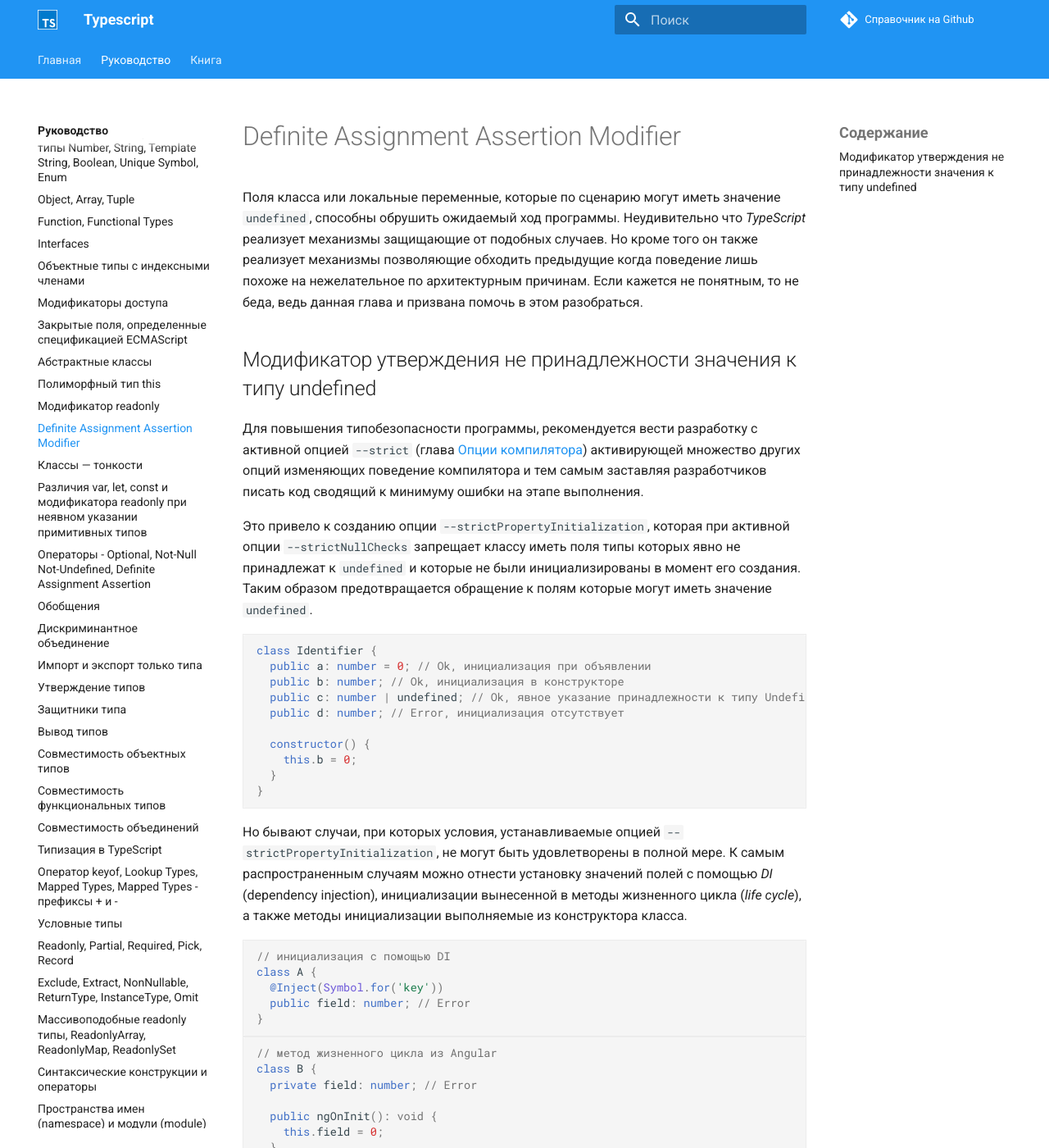
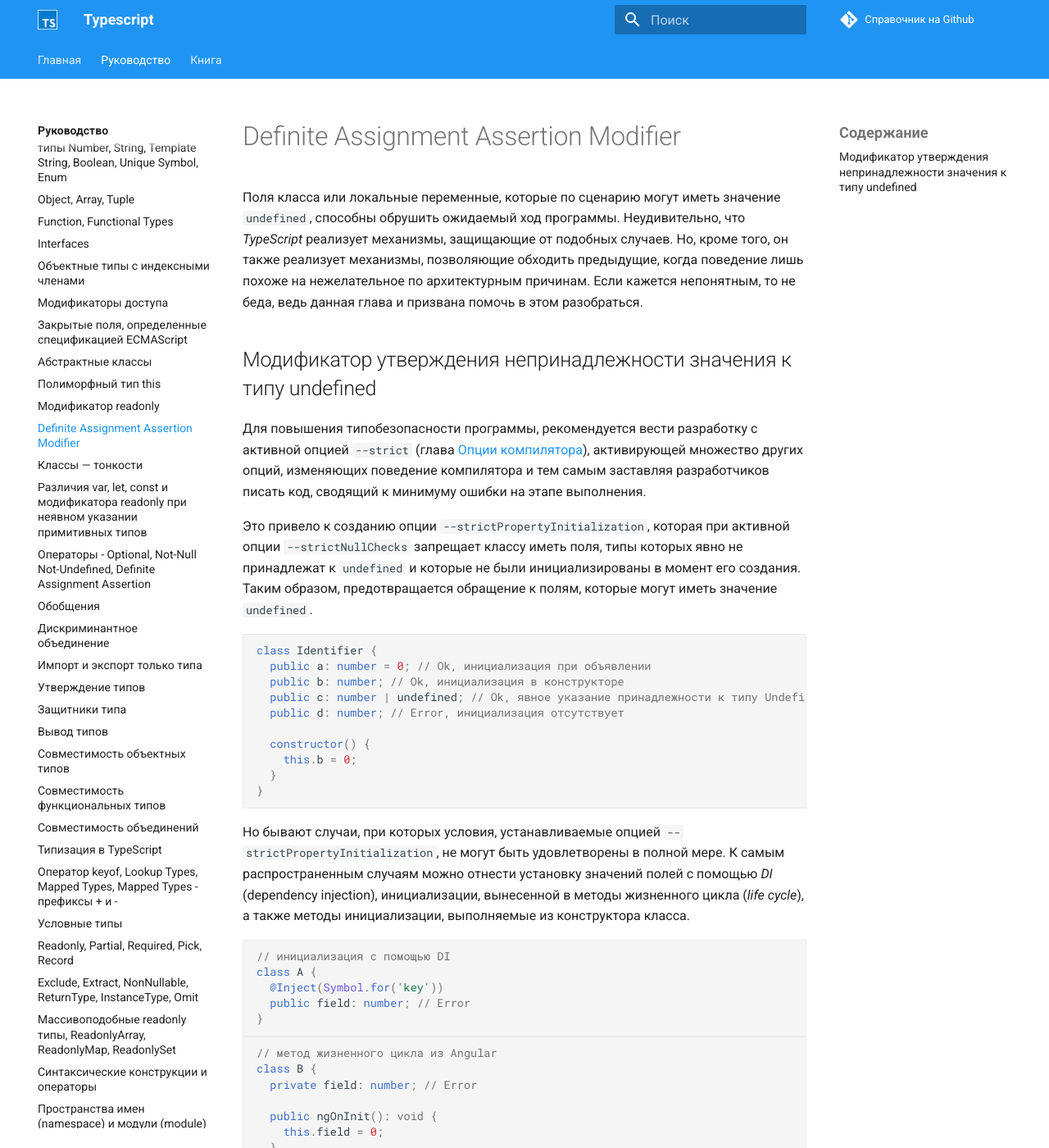
Before and after one commit to xsltdev/scriptdev.ru, an MkDocs documentation site: the page built from docs/guide/028.md, in a window 1280 px wide and 1400 px high. Shown: the whole window at 82% size. Built offline with MkDocs 1.6.1 and Material for MkDocs 9.7.7, drawn with Linux system fonts in a browser that asks for light colours; comment, search, counter and statistics services are not loaded; some of the changed text lies outside the part shown.

Commit message:
edited mistakes

````diff
--- a/docs/guide/028.md
+++ b/docs/guide/028.md
@@ -1,12 +1,12 @@
 # Definite Assignment Assertion Modifier
 
-Поля класса или локальные переменные, которые по сценарию могут иметь значение `undefined`, способны обрушить ожидаемый ход программы. Неудивительно что _TypeScript_ реализует механизмы защищающие от подобных случаев. Но кроме того он также реализует механизмы позволяющие обходить предыдущие когда поведение лишь похоже на нежелательное по архитектурным причинам. Если кажется не понятным, то не беда, ведь данная глава и призвана помочь в этом разобраться.
+Поля класса или локальные переменные, которые по сценарию могут иметь значение `undefined`, способны обрушить ожидаемый ход программы. Неудивительно, что _TypeScript_ реализует механизмы, защищающие от подобных случаев. Но, кроме того, он также реализует механизмы, позволяющие обходить предыдущие, когда поведение лишь похоже на нежелательное по архитектурным причинам. Если кажется непонятным, то не беда, ведь данная глава и призвана помочь в этом разобраться.
 
-## Модификатор утверждения не принадлежности значения к типу undefined
+## Модификатор утверждения непринадлежности значения к типу undefined
 
-Для повышения типобезопасности программы, рекомендуется вести разработку с активной опцией `--strict` (глава [Опции компилятора](060.md)) активирующей множество других опций изменяющих поведение компилятора и тем самым заставляя разработчиков писать код сводящий к минимуму ошибки на этапе выполнения.
+Для повышения типобезопасности программы, рекомендуется вести разработку с активной опцией `--strict` (глава [Опции компилятора](060.md)), активирующей множество других опций, изменяющих поведение компилятора и тем самым заставляя разработчиков писать код, сводящий к минимуму ошибки на этапе выполнения.
 
-Это привело к созданию опции `--strictPropertyInitialization`, которая при активной опции `--strictNullChecks` запрещает классу иметь поля типы которых явно не принадлежат к `undefined` и которые не были инициализированы в момент его создания. Таким образом предотвращается обращение к полям которые могут иметь значение `undefined`.
+Это привело к созданию опции `--strictPropertyInitialization`, которая при активной опции `--strictNullChecks` запрещает классу иметь поля, типы которых явно не принадлежат к `undefined` и которые не были инициализированы в момент его создания. Таким образом, предотвращается обращение к полям, которые могут иметь значение `undefined`.
 
 ```ts
 class Identifier {
@@ -21,7 +21,7 @@
 }
 ```
 
-Но бывают случаи, при которых условия, устанавливаемые опцией `--strictPropertyInitialization`, не могут быть удовлетворены в полной мере. К самым распространенным случаям можно отнести установку значений полей с помощью _DI_ (dependency injection), инициализации вынесенной в методы жизненного цикла (_life cycle_), а также методы инициализации выполняемые из конструктора класса.
+Но бывают случаи, при которых условия, устанавливаемые опцией `--strictPropertyInitialization`, не могут быть удовлетворены в полной мере. К самым распространенным случаям можно отнести установку значений полей с помощью _DI_ (dependency injection), инициализации, вынесенной в методы жизненного цикла (_life cycle_), а также методы инициализации, выполняемые из конструктора класса.
 
 ```ts
 // инициализация с помощью DI
@@ -57,7 +57,7 @@
 }
 ```
 
-Для таких случаев синтаксис _TypeScript_ содержит модификатор _definite assignment assertion modifier_, который указывается с помощью символа восклицательного знака (`!`) располагаемого после идентификатора поля или переменной.
+Для таких случаев синтаксис _TypeScript_ содержит модификатор _definite assignment assertion modifier_, который указывается с помощью символа восклицательного знака (`!`), располагаемого после идентификатора поля или переменной.
 
 ```ts
 class Identifier {
@@ -69,7 +69,7 @@
 const identifier!: Type;
 ```
 
-Применяя модификатор _definite assignment assertion modifier_ разработчик сообщает компилятору что берет ответственность за инициализацию поля на себя.
+Применяя модификатор _definite assignment assertion modifier_, разработчик сообщает компилятору, что берет ответственность за инициализацию поля на себя.
 
 ```ts
 // инициализация с помощью DI
@@ -105,4 +105,4 @@
 }
 ```
 
-Данный модификатор можно применять только тогда, когда доподлинно известно, что поле или переменная будет инициализирована каким-либо механизмом выполняемым во время выполнения. В остальных случаях данный механизм лишь сведет на нет работу компилятора _TypeScript_.
+Данный модификатор можно применять только тогда, когда доподлинно известно, что поле или переменная будет инициализирована каким-либо механизмом, выполняемым во время выполнения. В остальных случаях данный механизм лишь сведет на нет работу компилятора _TypeScript_.
````
